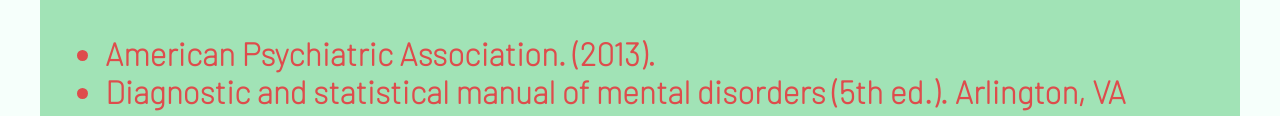
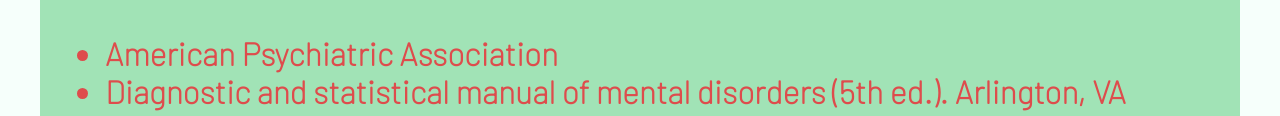
Before and after one commit to ham21019/wdd130, a plain HTML site: page autism/index.html in a window 1280 px wide. Shown: the part 3074-3190 px from the top of the page. Drawn offline with Linux system fonts and the light colour scheme.

Commit message:
small text tweak before submitting

```diff
--- a/autism/index.html
+++ b/autism/index.html
@@ -70,7 +70,7 @@
                     References:
                 </h3>
                 <ul>
-                    <li>American Psychiatric Association. (2013).</li>
+                    <li>American Psychiatric Association</li>
                     <li>Diagnostic and statistical manual of mental disorders (5th ed.). Arlington, VA</li>
                     <li><a href="https://carmenbpingree.com/blog/what-is-autism-spectrum-disorder/">https://carmenbpingree.com/blog/what-is-autism-spectrum-disorder/</a></li>
                 </ul>
```
